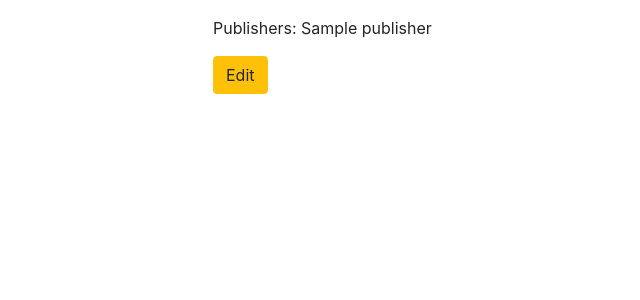
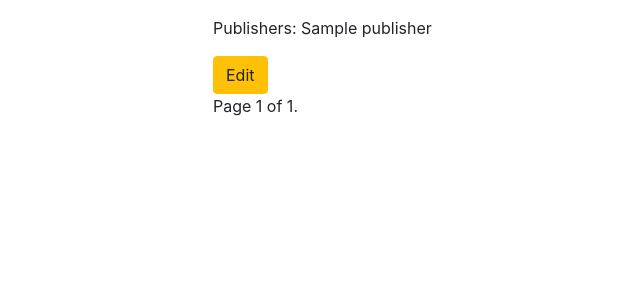
Before and after one commit to zakotii/-Newspaper-Agency, a Django app: template newspaper_app/templates/newspaper_list.html in a window 1280 px wide. Shown: the part 298-598 px from the top of the page, without its empty margins (197-837 px from the left). Run offline with Django 4.2, Linux system fonts and the light colour scheme; the template is opened without the code that fills it: most values are stand-ins (such as "Sample title", 1, 10 or a date in 2020); some libraries are stand-ins or nearby versions.

Commit message:
Add pagination and preserve search query in newspaper list view

```diff
--- a/newspaper_app/templates/newspaper_list.html
+++ b/newspaper_app/templates/newspaper_list.html
@@ -1,7 +1,5 @@
 {% extends 'base.html' %}
-
 {% block title %}List of Newspapers{% endblock %}
-
 {% block content %}
 <h1>List of Newspapers</h1>
 
@@ -12,10 +10,9 @@
 </form>
 
 <a href="{% url 'newspaper_create' %}" class="btn btn-primary">Create new Newspaper</a>
-
 <ul>
-    {% if newspapers %}
-        {% for newspaper in newspapers %}
+    {% if page_obj %}
+        {% for newspaper in page_obj %}
         <li>
             <h2>{{ newspaper.title }}</h2>
             <p>{{ newspaper.content }}</p>
@@ -27,9 +24,26 @@
             </form>
         </li>
         {% endfor %}
+        <!-- Пагинация -->
+        <div class="pagination">
+            <span class="step-links">
+                {% if page_obj.has_previous %}
+                    <a href="?page=1{% if query %}&q={{ query }}{% endif %}">&laquo; first</a>
+                    <a href="?page={{ page_obj.previous_page_number }}{% if query %}&q={{ query }}{% endif %}">previous</a>
+                {% endif %}
+
+                <span class="current">
+                    Page {{ page_obj.number }} of {{ page_obj.paginator.num_pages }}.
+                </span>
+
+                {% if page_obj.has_next %}
+                    <a href="?page={{ page_obj.next_page_number }}{% if query %}&q={{ query }}{% endif %}">next</a>
+                    <a href="?page={{ page_obj.paginator.num_pages }}{% if query %}&q={{ query }}{% endif %}">last &raquo;</a>
+                {% endif %}
+            </span>
+        </div>
     {% else %}
         <li>There is no such Title.</li>
     {% endif %}
 </ul>
-
 {% endblock %}
```
Also changed, not shown: Newspaper_Agency/urls.py (+8 -2 lines), Newspaper_Agency/views.py (+7 -1 lines), db.sqlite3.
